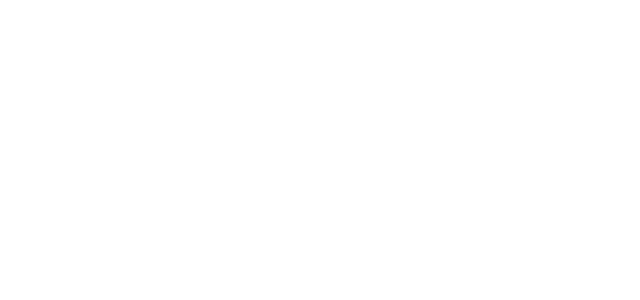
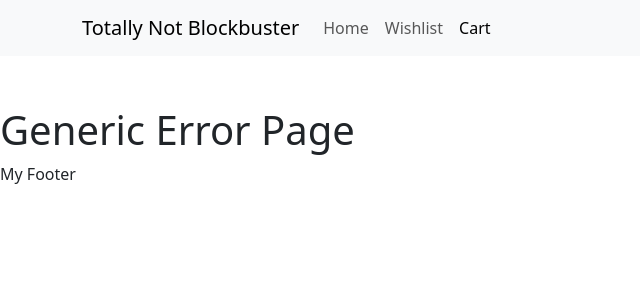
Before and after one commit to klaftech/totally-not-blockbuster, a React (Vite) app: page /cart/1/checkout in a window 1280 px wide. Before the commit this address had no page. Shown: the top 300 px of the page, without its empty margins (0-640 px from the left). Built offline with nearby package versions, Linux system fonts and the light colour scheme.

Commit message:
added catchall page

```diff
--- a/src/components/App.jsx
+++ b/src/components/App.jsx
@@ -1,24 +1,23 @@
+import { BrowserRouter, Routes, Route } from 'react-router-dom';
+
 import Layout from './Layout'
-import Header from './Header';
+import ErrorPage from './ErrorPage';
 import CarouselContainer from './CarouselContainer';
 import CartContainer from './CartContainer';
 import RequestFormContainer from './RequestFormContainer';
 
-import { BrowserRouter, Routes, Route } from 'react-router-dom';
-
 function App() {
   return (
-    <>
-      <BrowserRouter>
-        <Routes>
-          <Route path="/" element={<Layout />}>
-            <Route index element={<CarouselContainer />} />
-            <Route path="/wishlist" element={<RequestFormContainer />} />
-            <Route path="/cart" element={<CartContainer />} />
-          </Route>
-        </Routes>
-      </BrowserRouter>
-    </>
+    <BrowserRouter>
+      <Routes>
+        <Route path="/" element={<Layout />} errorElement={<ErrorPage />} >
+          <Route index element={<CarouselContainer />} errorElement={<ErrorPage />} />
+          <Route path="/wishlist" element={<RequestFormContainer />} errorElement={<ErrorPage />} />
+          <Route path="/cart" element={<CartContainer />} errorElement={<ErrorPage />} />
+          <Route path="*" element={<ErrorPage />} /> {/* Catch-all route */}
+        </Route>
+      </Routes>
+    </BrowserRouter>
   )
 }
 
```
